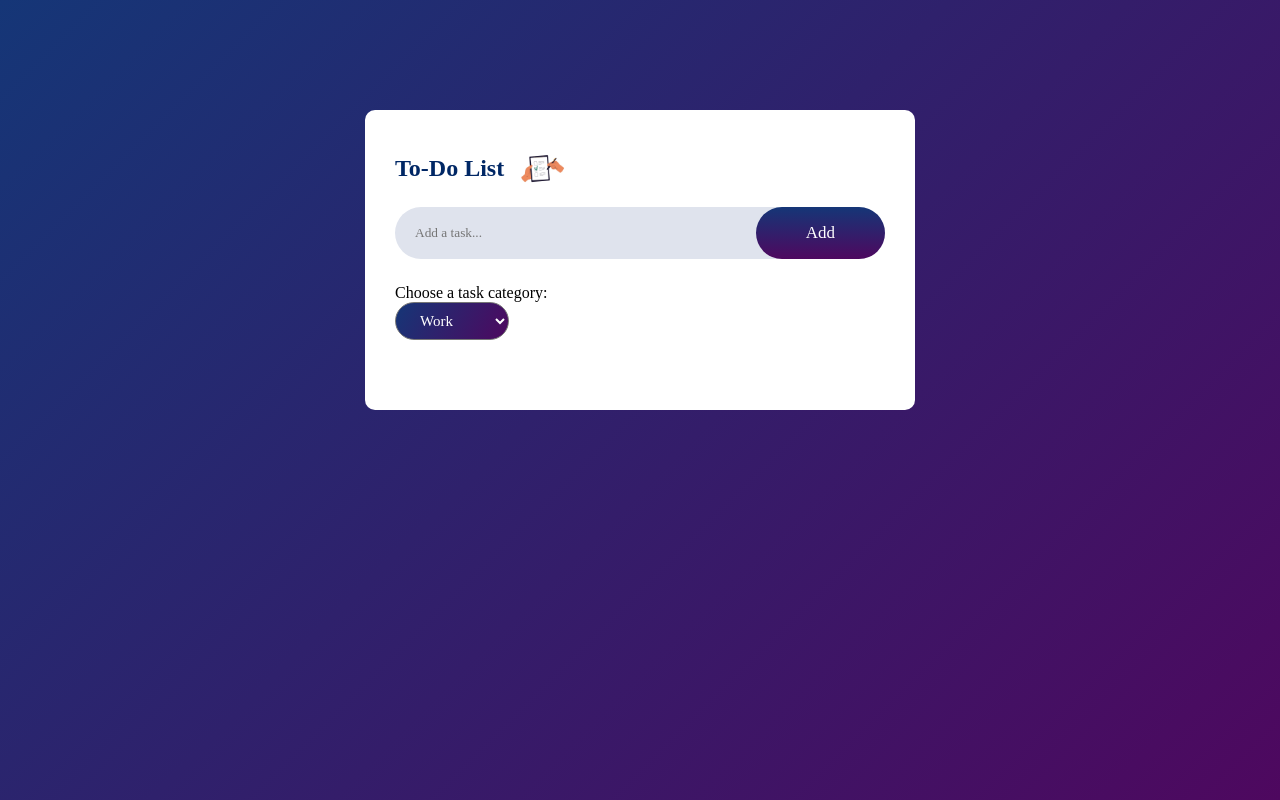
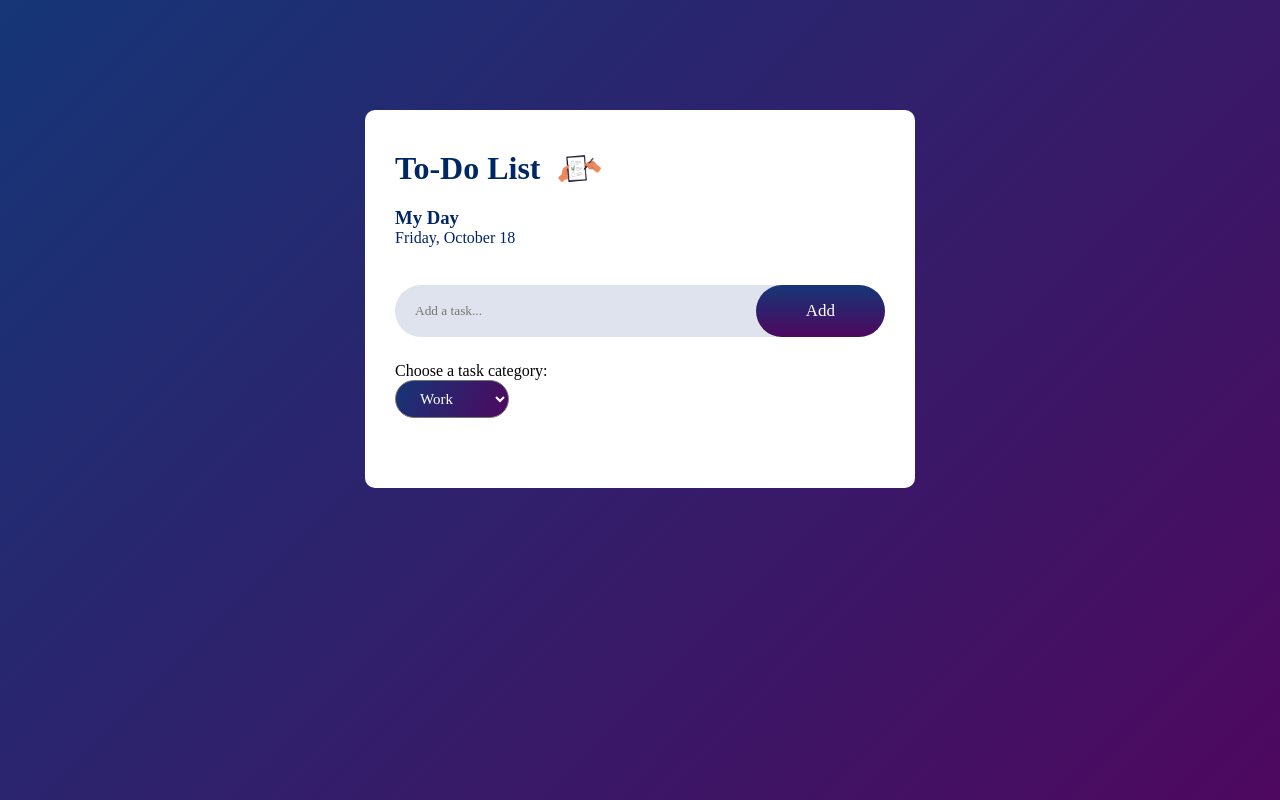
Before and after one commit to MilaniTetani/Task-Manager-To-Do-List-, a plain HTML site: page index.html in a window 1280 px wide. Drawn offline with Linux system fonts and the light colour scheme.

Commit message:
Added current date

```diff
--- a/app.js
+++ b/app.js
@@ -47,6 +47,16 @@ function showTasks() {
     listContainer.innerHTML = localStorage.getItem("data");
 }
 showTasks();
+
+function currentDate() {
+    const time = new Date();
+    const options = { weekday: 'long', month: 'long', day: 'numeric' };
+    const formattedDate = time.toLocaleDateString('en-US', options);
+    document.getElementById("time_date").innerHTML = formattedDate;
+}
+// Call the function when the page loads
+window.onload = currentDate;
+
 // function clearTasks() {
 //     localStorage.clear();  // This clears all localStorage data
 //     listContainer.innerHTML = "";  // Clears the displayed task list
--- a/index.html
+++ b/index.html
@@ -11,7 +11,11 @@
     <body>
         <div class="container">
             <div class="todo-app">
-                <h2>To-Do List <img src="images/checklist.jpg"></h2>
+                <h1>To-Do List <img src="images/checklist.jpg"></h1>
+                <div class="day">
+                    <h3>My Day</h3>
+                    <div id="time_date"></div> <br>
+                </div>
                 <div class="row">
                     <input type="text" id="inputBox" placeholder="Add a task...">
                     <button onclick="addTask()">Add</button>
--- a/style.css
+++ b/style.css
@@ -20,14 +20,14 @@
     padding: 40px 30px 70px;
     border-radius: 10px;
 }
-.todo-app h2{
+.todo-app h1{
     color: #002765;
     display: flex; /* to align photo with text*/
     align-items: center;
     margin-bottom: 20px;
 
 }
-.todo-app h2 img {
+.todo-app h1 img {
     width: 55px;
     margin-left: 10px; /* space between icon and text*/
 }
@@ -114,3 +114,9 @@ select option {
     background-color: white; /* Background color of the options */
     color: black; /* Text color for the options */
 }
+.day {
+    color: #002765;;
+    align-items: center;
+    margin-bottom: 20px;
+    background: transparent;
+}
```
